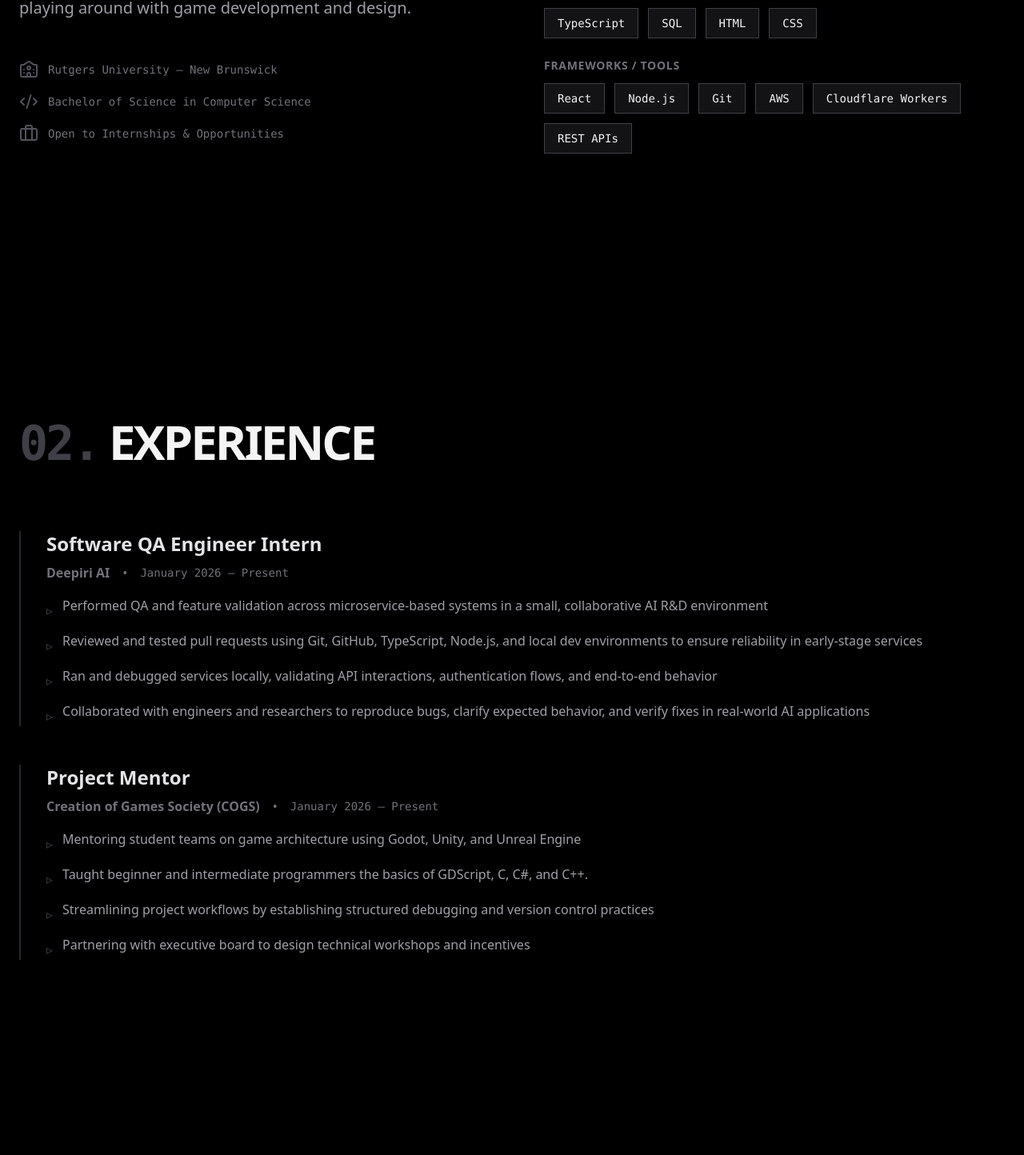
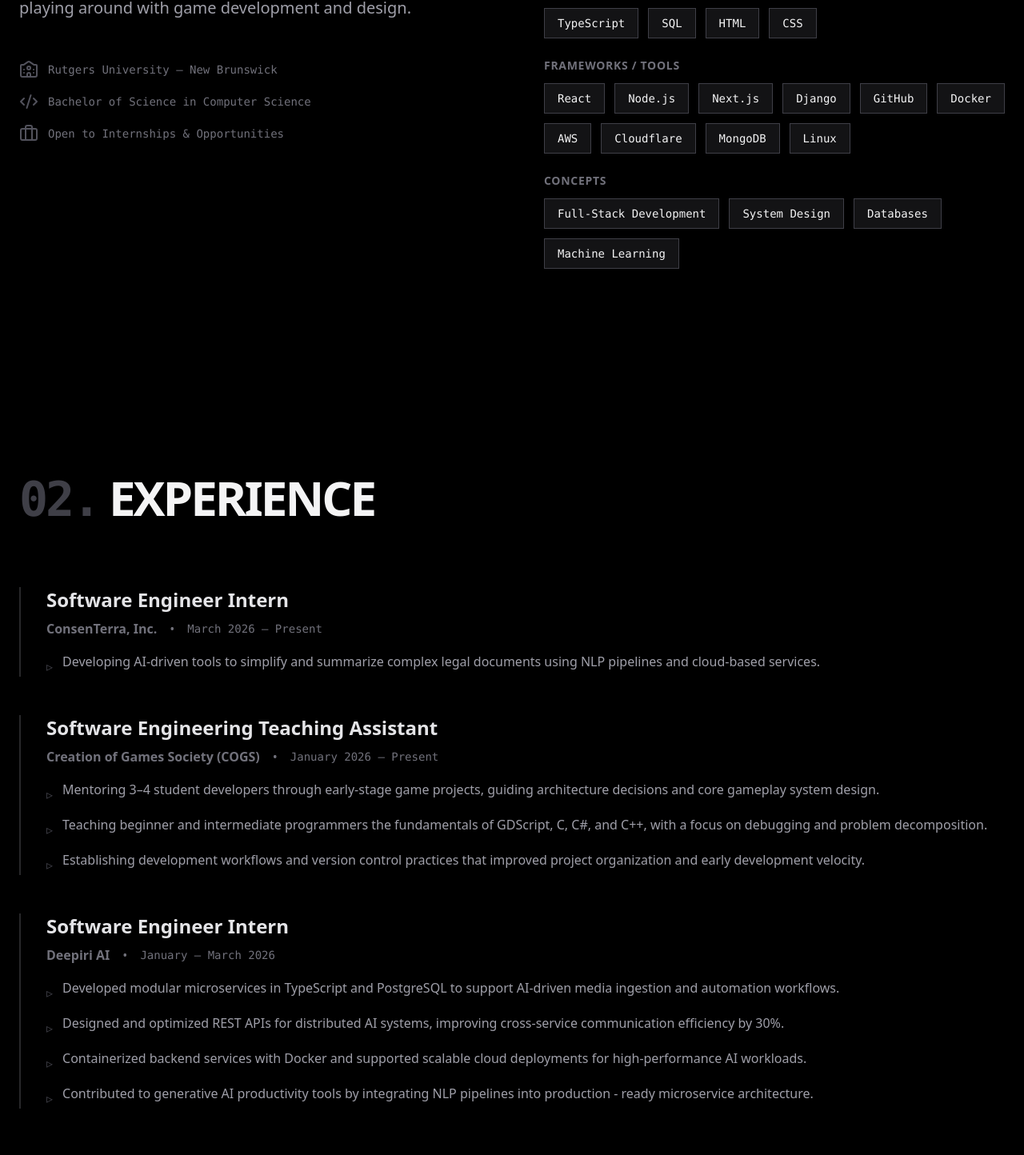
Before and after one commit to chexedy/portfolio, a React (Vite) app: page / in a window 1280 px wide. Shown: the part 1206-2650 px from the top of the page at 80% size. Built offline with nearby package versions, Linux system fonts and the light colour scheme.

Commit message:
Updated information

```diff
--- a/src/App.tsx
+++ b/src/App.tsx
@@ -47,8 +47,6 @@
   const [projectsVisible, setProjectsVisible] = useState(false);
   const [gamesVisible, setGamesVisible] = useState(false);
   const [contactVisible, setContactVisible] = useState(false);
-
-  const hasLogged = useRef(false);
 
   useEffect(() => {
     sound1Ref.current = new Audio('sounds/bahaha.mp3');
@@ -119,58 +117,6 @@
       return () => clearTimeout(timer);
     }
   }, [funkyPhase, showFunky]);
-
-  useEffect(() => {
-    if (hasLogged.current) return;
-    hasLogged.current = true;
-
-    const asciiArt = `
-  Here's Funky Kong as a gift for inspecting my code:
-
-                                                        :=**%%%%%%###%%%%%
-                                                         :=+**######%%%%%%
-                                                          ::-=++*****#%%%%
-                                                            :::-==++****#*
-                                  :=**+::::::::              +:::-==+++**+
-                             ::::%@@@@@*:::::::::=+          ::::-=++++=++
-                           ::::::::-::::::::**=:::-==          :::---=====
-                          -@@-::::::::::::=#****=:::::         =:::--=====
-                         *@@*:=%@@@@%#*+++++=====-:::::         :::-======
-                       ::##::%@@@@@@@@@@%*+++========+##*=      ::--======
-                       ::::=*%+*%@@@@@@@@@@%%#**+++*#***+=:      ::-======
-                      =:-=+++%%+-+#%%@@@@@%#*====+*****==::      :::-=====
-            =:::::%@@@=====--::-=*%@@@@@@@#*+==-:::::....:-      ..::----=
-         =@@@@%::::::::=::::::-+*%@@@@@@@%**+===:::::... :.       :.:::::-
-       :::%%%%%%-:::%@@%=::::-+##@@@@@@@%#**++=-:::::......:    ==========
-         ::%@@@+:::#*+=#@#::.=##%@@@@@@%%#@@@**%*%@@@%*: ..=  -==++++=+++=
-            :::::::#*+==%@%==-=%@@@@@@%%@@@@@@@%#%%@*===...======+++++++++
-                   %*+++=%@*===-:=%%@@@@@@@@@@@@%%%%#****:.==++++++++++++=
-                   *%**==+%%=--*%%@@@@@@@@@@@@@@@%%%%#****+===+=++=++==+=+
-                    +*##**#%##%%@@@@@@@@@@@@@@@@@%%%%##***+=-=============
-               #%#======#@@@@@%%%%%@@@@@@@@@@@@%%%%%%#*****+-::-==========
-   *+++==+=+==%%@@%+=++#%%%%%%%%%@@@@@@%%%%#****++++++++++++=-::--========
-==+++++++++++==%@@@@==*###**%%%%%#*+=--==========+=====---:::::::-----====
-++++++++++++++=+@@@@@=**##*--:--+*+%@%*@@@#@@@%%%%*=====--:-:.::::::------
-+++++++++++++++=%@@@@***#%%*#**=+**%%%%@@@@@@@%@@@@##%*=:-:--:::::::::::::
-+++++++++++++++=+@@@@%**%%%@%%@%@@@@@@@@@%@@%%%%%%%#%%%**=::::::::::::::::
-+++++++++++++++==%@@@@***%%%#**##%%%%%%%%%%%%%%%%%%%%#***++=-::.:::::::::.
-+++++++++++=+++==*@@@@%++**###**+++++++++======--------:::::::::..::.:::::
-+++++++=+++=======@@@@@*=++************+++===-::::::::::-:-----::.....::::
-=================:@@@@@@#-==+++*********++++++++===--:-::----==-:....::::
-=========---------%@@@@@@%=:-===================--::::::-:-:====-....:
-----::::::::::::=+%@@@@@@@@%=:.::::---------:::::::::::-:--=====-:..
-:::::::::::::::-*%%@@@@@@@@@@#==:....:::::::::::::::::--=========-::
------:::::::.::=%#@@@@@@@@@@@@@*====:::::::::::::::-=============-:
-======-::::...:+**@@@@@@@@@@@@@@@*===============================--
-====---:::.::.:-=%@@@@@@@@@@@@@@@@%+=============================--
-===--:::::..::.:*#%@@@@@@@@@@@@@@@@@#+===========================--
--:::::::::..::::-+*#%@@@@@@@@@@@@@@@@%*========-================---
-::::..::   :::::::=+*#%%%@@@@%%%%%##**+==---===-::----------=----:
-===:::      :::::::::-==+****++====-------=======-::::-:-----::-
-  `;
-
-    console.log('%c' + asciiArt, 'font-family: monospace; font-size: 12px;');
-  }, []);
 
   const smoothScrollTo = (elementRef: React.RefObject<HTMLElement | null>) => {
     elementRef.current?.scrollIntoView({
@@ -341,30 +287,38 @@
 
   const skills = {
     languages: ["Java", "Python", "C", "C++", "Lua", "JavaScript", "TypeScript", "SQL", "HTML", "CSS"],
-    frameworks: ["React", "Node.js", "Git", "AWS", "Cloudflare Workers", "REST APIs"],
+    frameworks: ["React", "Node.js", "Next.js", "Django", "GitHub", "Docker", "AWS", "Cloudflare", "MongoDB", "Linux"],
+    concepts: ["Full-Stack Development", "System Design", "Databases", "Machine Learning"]
   };
 
   const experience = [
     {
-      role: "Software QA Engineer Intern",
-      org: "Deepiri AI",
-      date: "January 2026 – Present",
+      role: "Software Engineer Intern",
+      org: "ConsenTerra, Inc.",
+      date: "March 2026 – Present",
       points: [
-        "Performed QA and feature validation across microservice-based systems in a small, collaborative AI R&D environment",
-        "Reviewed and tested pull requests using Git, GitHub, TypeScript, Node.js, and local dev environments to ensure reliability in early-stage services",
-        "Ran and debugged services locally, validating API interactions, authentication flows, and end-to-end behavior",
-        "Collaborated with engineers and researchers to reproduce bugs, clarify expected behavior, and verify fixes in real-world AI applications"
+        "Developing AI-driven tools to simplify and summarize complex legal documents using NLP pipelines and cloud-based services."
       ]
     },
     {
-      role: "Project Mentor",
+      role: "Software Engineering Teaching Assistant",
       org: "Creation of Games Society (COGS)",
       date: "January 2026 – Present",
       points: [
-        "Mentoring student teams on game architecture using Godot, Unity, and Unreal Engine",
-        "Taught beginner and intermediate programmers the basics of GDScript, C, C#, and C++.",
-        "Streamlining project workflows by establishing structured debugging and version control practices",
-        "Partnering with executive board to design technical workshops and incentives"
+        "Mentoring 3–4 student developers through early-stage game projects, guiding architecture decisions and core gameplay system design.",
+        "Teaching beginner and intermediate programmers the fundamentals of GDScript, C, C#, and C++, with a focus on debugging and problem decomposition.",
+        "Establishing development workflows and version control practices that improved project organization and early development velocity."
+      ]
+    },
+    {
+      role: "Software Engineer Intern",
+      org: "Deepiri AI",
+      date: "January – March 2026",
+      points: [
+        "Developed modular microservices in TypeScript and PostgreSQL to support AI-driven media ingestion and automation workflows.",
+        "Designed and optimized REST APIs for distributed AI systems, improving cross-service communication efficiency by 30%.",
+        "Containerized backend services with Docker and supported scalable cloud deployments for high-performance AI workloads.",
+        "Contributed to generative AI productivity tools by integrating NLP pipelines into production - ready microservice architecture."
       ]
     }
   ];
@@ -690,10 +644,16 @@
             </div>
             <div className={`flex flex-col sm:flex-row gap-4 sm:gap-8 transition-opacity duration-500 ${showButtons ? 'opacity-100' : 'opacity-0'}`}>
               <button
+                onClick={() => smoothScrollTo(experienceRef)}
+                className="px-8 sm:px-10 py-4 sm:py-5 bg-zinc-100 text-black hover:bg-zinc-300 transition-all duration-300 uppercase tracking-widest text-sm font-bold shadow-2xl text-center cursor-pointer"
+              >
+                Experience
+              </button>
+              <button
                 onClick={() => smoothScrollTo(projectsRef)}
                 className="px-8 sm:px-10 py-4 sm:py-5 bg-zinc-100 text-black hover:bg-zinc-300 transition-all duration-300 uppercase tracking-widest text-sm font-bold shadow-2xl text-center cursor-pointer"
               >
-                View Projects
+                Projects
               </button>
               <button
                 onClick={() => smoothScrollTo(contactRef)}
@@ -761,6 +721,20 @@
                     <h4 className="text-sm font-semibold text-zinc-500 mb-3 tracking-wider">FRAMEWORKS / TOOLS</h4>
                     <div className="flex flex-wrap gap-3">
                       {skills.frameworks.map((skill) => (
+                        <span
+                          key={skill}
+                          className="px-4 py-2 bg-zinc-900/80 border border-zinc-700 hover:border-zinc-400 hover:bg-zinc-800/80 transition-all text-sm font-mono backdrop-blur-sm"
+                        >
+                          {skill}
+                        </span>
+                      ))}
+                    </div>
+                  </div>
+
+                  <div>
+                    <h4 className="text-sm font-semibold text-zinc-500 mb-3 tracking-wider">CONCEPTS</h4>
+                    <div className="flex flex-wrap gap-3">
+                      {skills.concepts.map((skill) => (
                         <span
                           key={skill}
                           className="px-4 py-2 bg-zinc-900/80 border border-zinc-700 hover:border-zinc-400 hover:bg-zinc-800/80 transition-all text-sm font-mono backdrop-blur-sm"
```
